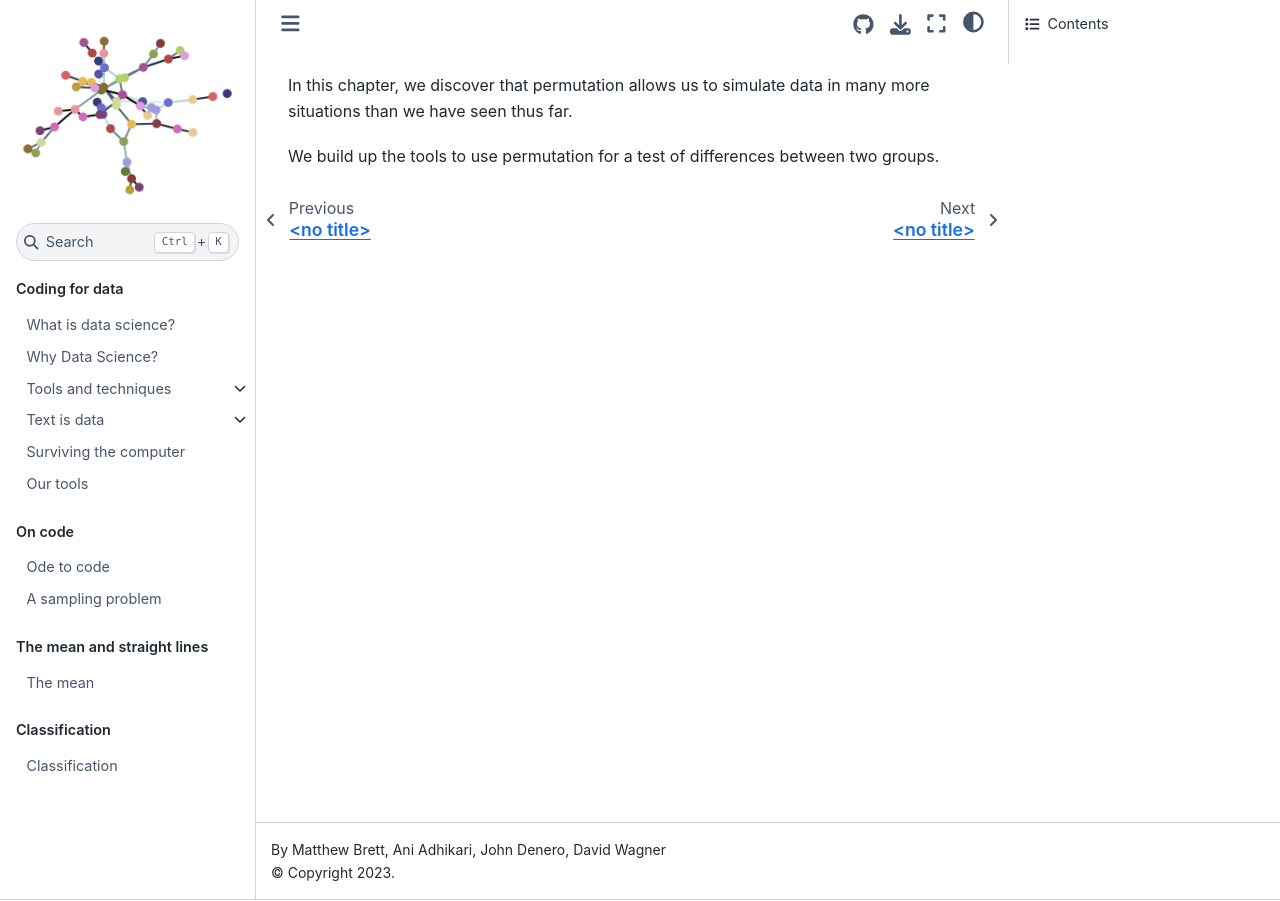
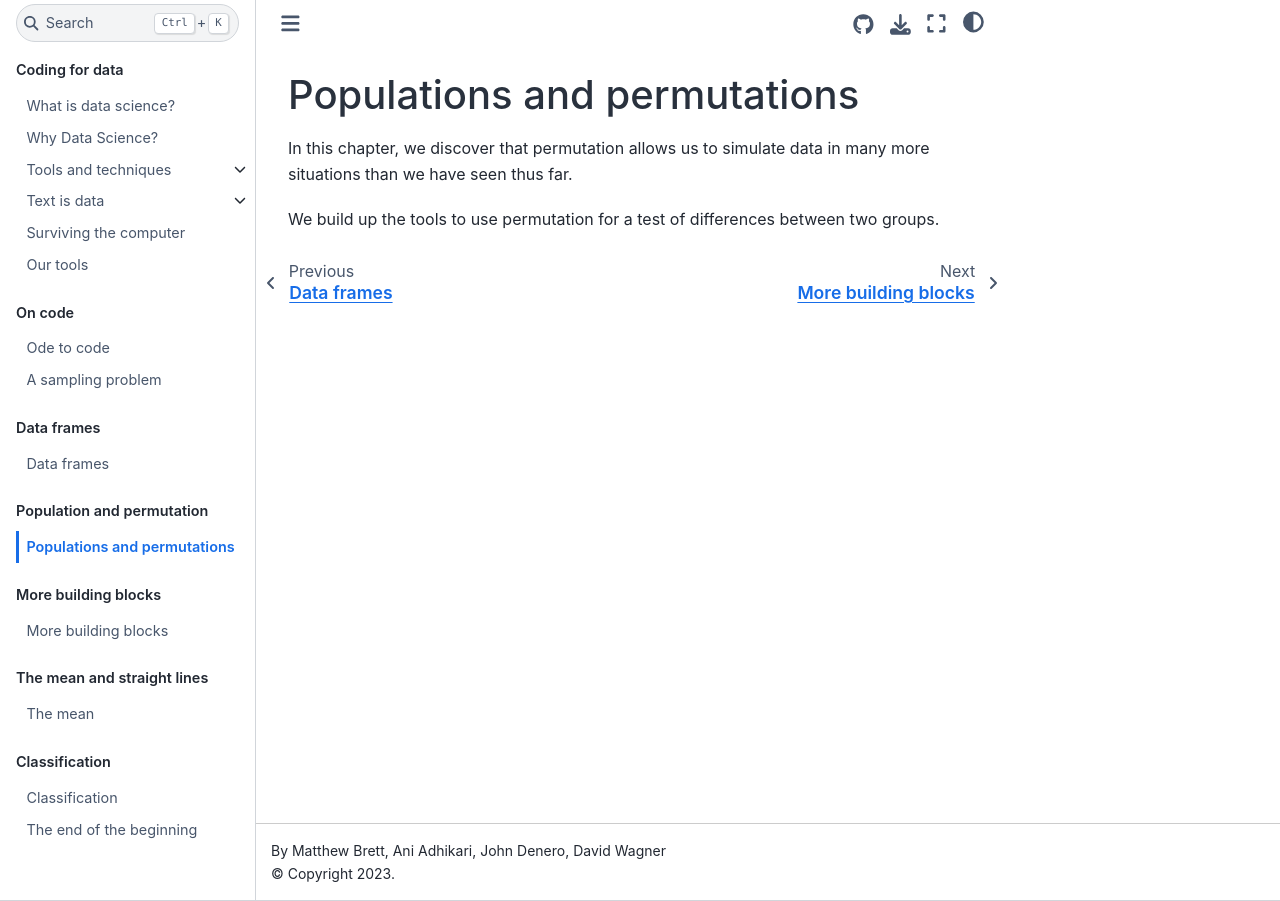
Before and after one commit to matthew-brett/cfd2020, a Jupyter Book: the page built from permutation/permutation.md, in a window 1280 px wide. Built offline with Jupyter Book 1.0.4 settings and Sphinx 7.4.7 and the Sphinx Book theme 1.1.4, drawn with Linux system fonts in a browser that asks for light colours; pages that are not in the unit, such as notebooks, are missing from menus.

Commit message:
Add some titles

```diff
--- a/data-frames/data_frames.md
+++ b/data-frames/data_frames.md
@@ -1,3 +1,5 @@
+# Data frames
+
 Many forms of data can be organized into *data tables*.  Data tables are often called *data frames*.
 
 A *data table* or *data frame* has rows and columns.
--- a/end/end_of_beginning.md
+++ b/end/end_of_beginning.md
@@ -1,3 +1,5 @@
+# The end of the beginning
+
 This is the end of the course.
 
 The course is an introduction to data science.  Along the way, we hope you learned:
--- a/functions-conditionals/more_building_blocks.md
+++ b/functions-conditionals/more_building_blocks.md
@@ -1,3 +1,5 @@
+# More building blocks
+
 We have already covered some important parts of programming for data science,
 such as [expressions](../02/Expressions), [variables](../02/Variables), [data
 types](../03/data_types), [arrays](../03/Arrays) and [data
--- a/permutation/permutation.md
+++ b/permutation/permutation.md
@@ -1,3 +1,5 @@
+# Populations and permutations
+
 In this chapter, we discover that permutation allows us to simulate data in
 many more situations than we have seen thus far.
 
```
Also changed, not shown: 6 other files.
